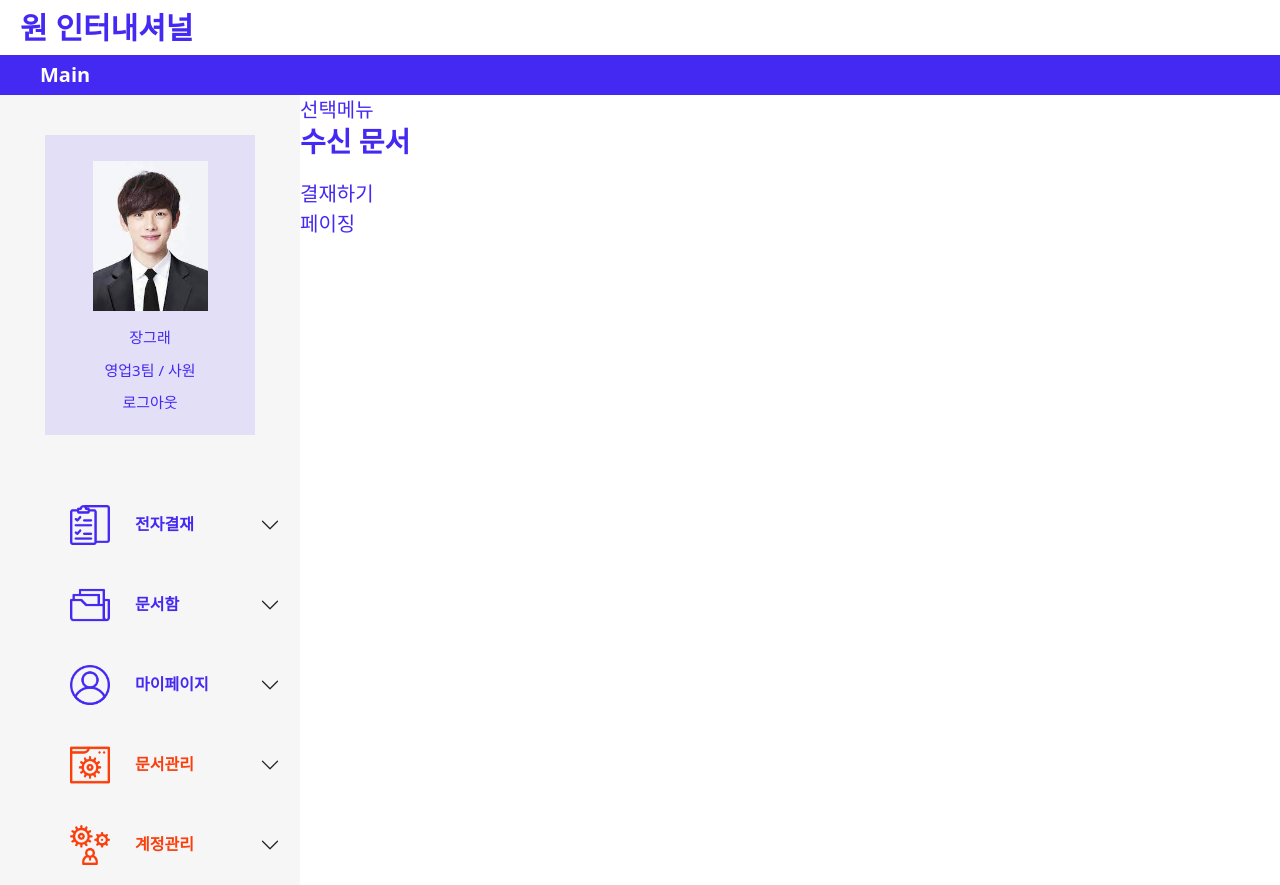
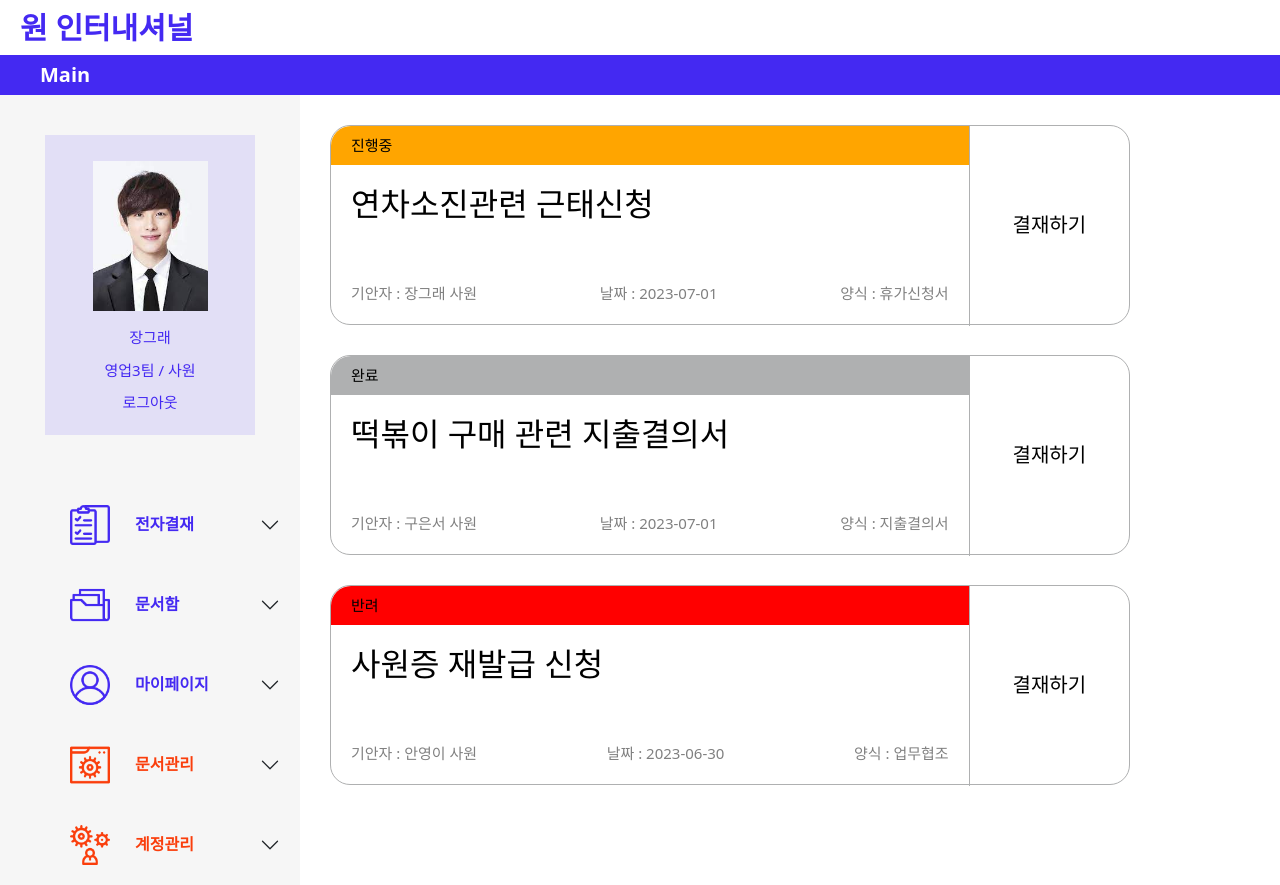
Before and after one commit to silverwest-k/GroupWare, a React (Create React App) app: page /page/receivedocument in a window 1280 px wide. Built offline with nearby package versions, Linux system fonts and the light colour scheme.

Commit message:
수신문서함 페이지

```diff
--- a/src/COMPONENT/LAYOUT/Sidebar.jsx
+++ b/src/COMPONENT/LAYOUT/Sidebar.jsx
@@ -9,6 +9,7 @@ function Sidebar() {
     const [activeLink, setActiveLink] = useState("");
 
     const {changeTitle} = useStore(state => state)
+
     const menuName = (e) =>{
         const selectMenu = e.target.textContent;
         changeTitle(selectMenu);
--- a/src/PAGES/DOCUMENT/ReceiveDocument.jsx
+++ b/src/PAGES/DOCUMENT/ReceiveDocument.jsx
@@ -1,21 +1,66 @@
-
+import styles from "./ReceiveDocument.module.css"
 
 function ReceiveDocument() {
+    const data = [
+        {
+            title: "연차소진관련 근태신청",
+            name: "장그래 사원",
+            date: "2023-07-01",
+            form: "휴가신청서",
+            state: "진행중"
+        },
+        {
+            title: "떡볶이 구매 관련 지출결의서",
+            name: "구은서 사원",
+            date: "2023-07-01",
+            form: "지출결의서",
+            state: "완료"
+        },
+        {
+            title: "사원증 재발급 신청",
+            name: "안영이 사원",
+            date: "2023-06-30",
+            form: "업무협조",
+            state: "반려"
+        }
+    ]
+
+    const getBackgroundColor = (state) => {
+        return state === "진행중" ? "orange" : state === "완료" ? "#afb0b1" : state === "반려" ? "red" : "white";
+    };
+
     return(
-        <>
-            <div>
-                선택메뉴
-            </div>
-            <div>
-                <h3>수신 문서</h3>
-                <div>
-                    결재하기
-                </div>
-            </div>
-            <div>
-                페이징
-            </div>
-        </>
+        <div className={styles.wrapper}>
+            {data.map((data, index)=> {
+                return(
+                    <div className={styles.cardContainer}>
+                        <div className={styles.contents}>
+                            <div className={styles.upperState}
+                                style={{background:getBackgroundColor(data.state)}}
+                            >
+                                {data.state}
+                            </div>
+                            <div className={styles.cardUpper}>
+                                <h2>{data.title}</h2>
+                            </div>
+                            <div className={styles.cardLower}>
+                                <div>기안자 : {data.name}</div>
+                                <div>날짜 : {data.date}</div>
+                                <div>양식 : {data.form}</div>
+                            </div>
+                        </div>
+
+                        <div className={styles.divisionLine}/>
+
+                        <div className={styles.approvalButton}
+                             style={{ cursor: data.state === "완료" ? "not-allowed" : "pointer" }}
+                        >
+                            결재하기
+                        </div>
+                    </div>
+                )
+            })}
+        </div>
     )
 }
 
--- /dev/null
+++ b/src/PAGES/DOCUMENT/ReceiveDocument.module.css
@@ -0,0 +1,56 @@
+.wrapper {
+    width: 100%;
+    height: 100%;
+    color: black;
+}
+
+.cardContainer {
+    width: 800px;
+    height: 200px;
+    border: 1px solid #afb0b1;
+    border-radius: 20px;
+    display: flex;
+    flex-direction: row;
+    margin: 30px;
+}
+
+.contents {
+    display: flex;
+    flex-direction: column;
+    width: 80%;
+}
+
+.cardUpper {
+    display: flex;
+    flex-direction: column;
+    height: 200px;
+    padding: 20px;
+}
+
+.upperState {
+    font-size: 15px;
+    padding: 8px 20px;
+    border-top-left-radius: 20px;
+}
+
+.cardLower {
+    display: flex;
+    flex-direction: row;
+    justify-content: space-between;
+    padding: 20px;
+    font-size: 15px;
+    color: grey;
+}
+
+.divisionLine{
+    border-right: 1px solid #afb0b1;
+    margin: auto;
+    height: 200px;
+}
+
+.approvalButton {
+    width: 20%;
+    margin: auto;
+    text-align: center;
+    /*cursor: pointer;*/
+}
```
